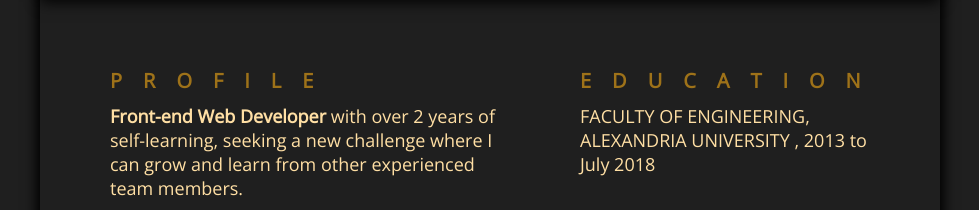
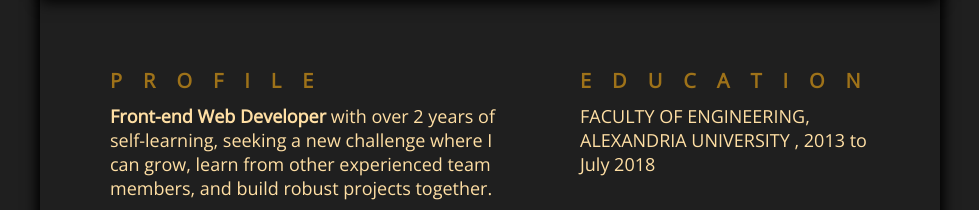
Before and after one commit to al-amiir/al-amiir.github.io, a website built with webpack: page assets/resume.html in a window 1280 px wide. Shown: the part 318-528 px from the top of the page, without its empty margins (150-1129 px from the left). Built offline with nearby package versions, Linux system fonts and the light colour scheme; a web font is replaced by a local one.

Commit message:
update resume

```diff
--- a/assets/resume.html
+++ b/assets/resume.html
@@ -56,8 +56,9 @@
             <h1>PROFILE</h1>
             <p>
               <strong>Front-end Web Developer</strong> with over 2 years of
-              self-learning, seeking a new challenge where I can grow and learn
-              from other experienced team members.
+              self-learning, seeking a new challenge where I can grow, learn
+              from other experienced team members, and build robust projects
+              together.
             </p>
           </div>
           <div class="projects">
```
Also changed, not shown: 1 other file.
